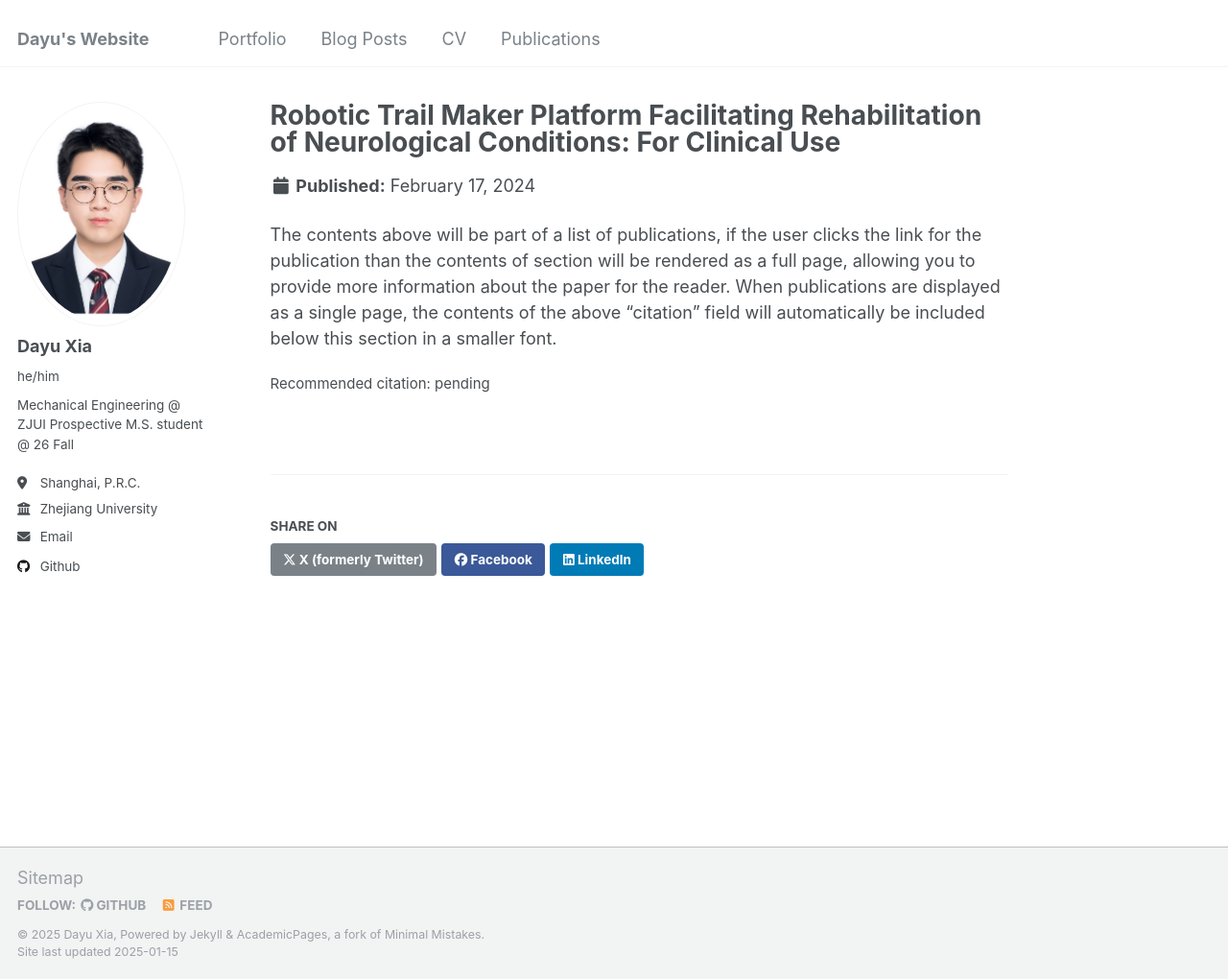
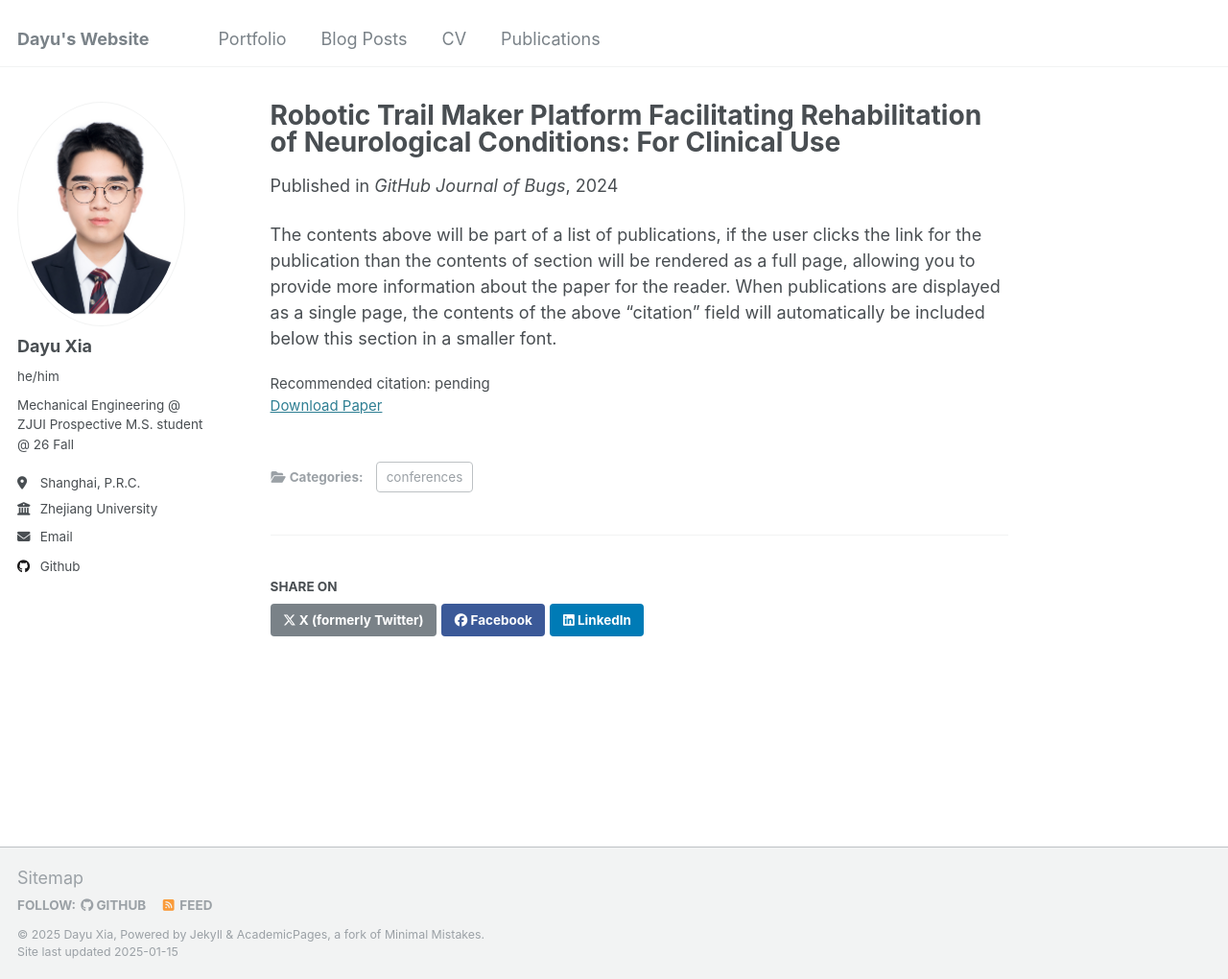
Before and after one commit to dyxia1241/dyxia1241.github.io, a Jekyll site: the page built from _publications/2024-02-17-paper-title-number-4.md, in a window 1280 px wide and 1020 px high. Shown: the whole window at 96% size. Built offline with Jekyll 4.4.1, drawn with Linux system fonts in a browser that asks for light colours; some of the changed lines change nothing that is shown.

Commit message:
Update 2024-02-17-paper-title-number-4.md

```diff
--- a/_publications/2024-02-17-paper-title-number-4.md
+++ b/_publications/2024-02-17-paper-title-number-4.md
@@ -1,12 +1,12 @@
 ---
 title: "Robotic Trail Maker Platform Facilitating Rehabilitation of Neurological Conditions: For Clinical Use"
 collection: publications
-#category: conferences
-#permalink: /publication/2024-02-17-paper-title-number-4
+category: conferences
+permalink: /publication/2024-02-17-paper-title-number-4
 excerpt: 'This working is in progress.'
 date: 2024-02-17
-#venue: 'GitHub Journal of Bugs'
-#paperurl: 'http://academicpages.github.io/files/paper3.pdf'
+venue: 'GitHub Journal of Bugs'
+paperurl: 'http://academicpages.github.io/files/paper3.pdf'
 citation: 'pending'
 ---
 
```
